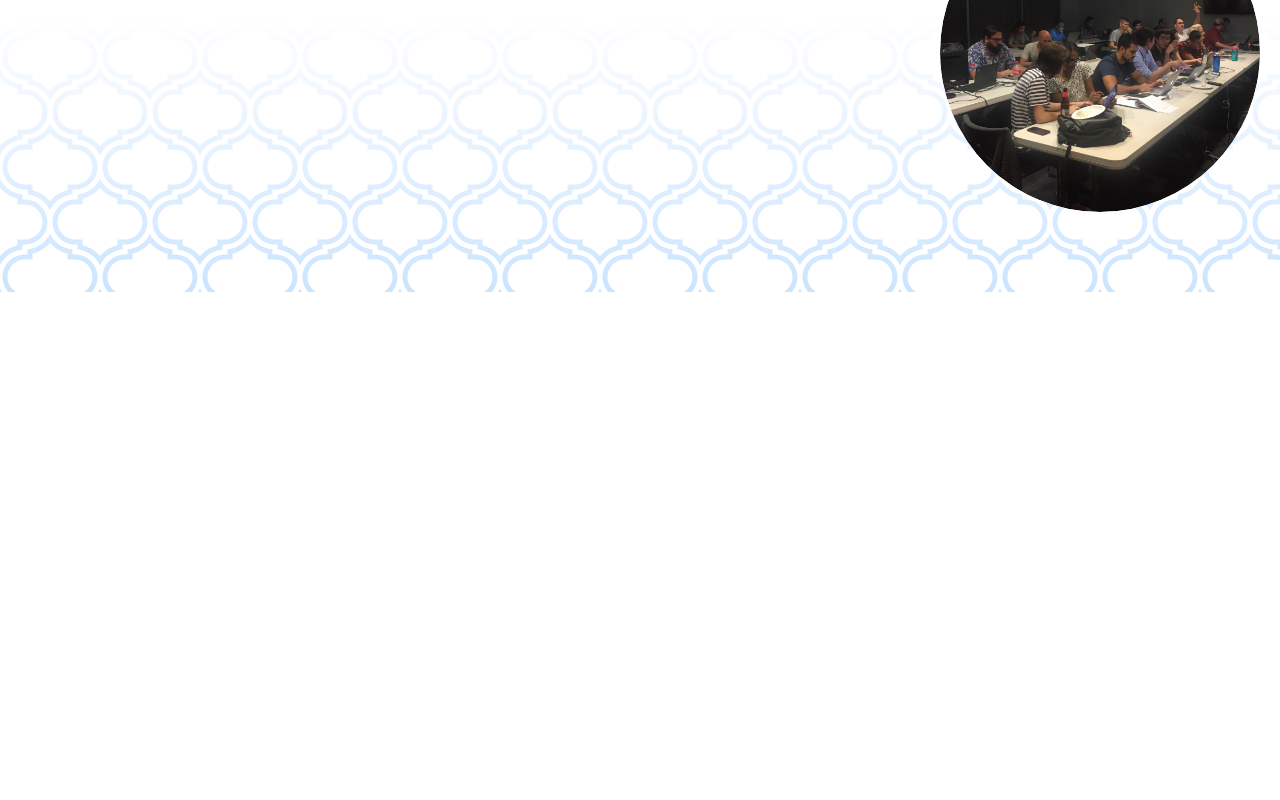
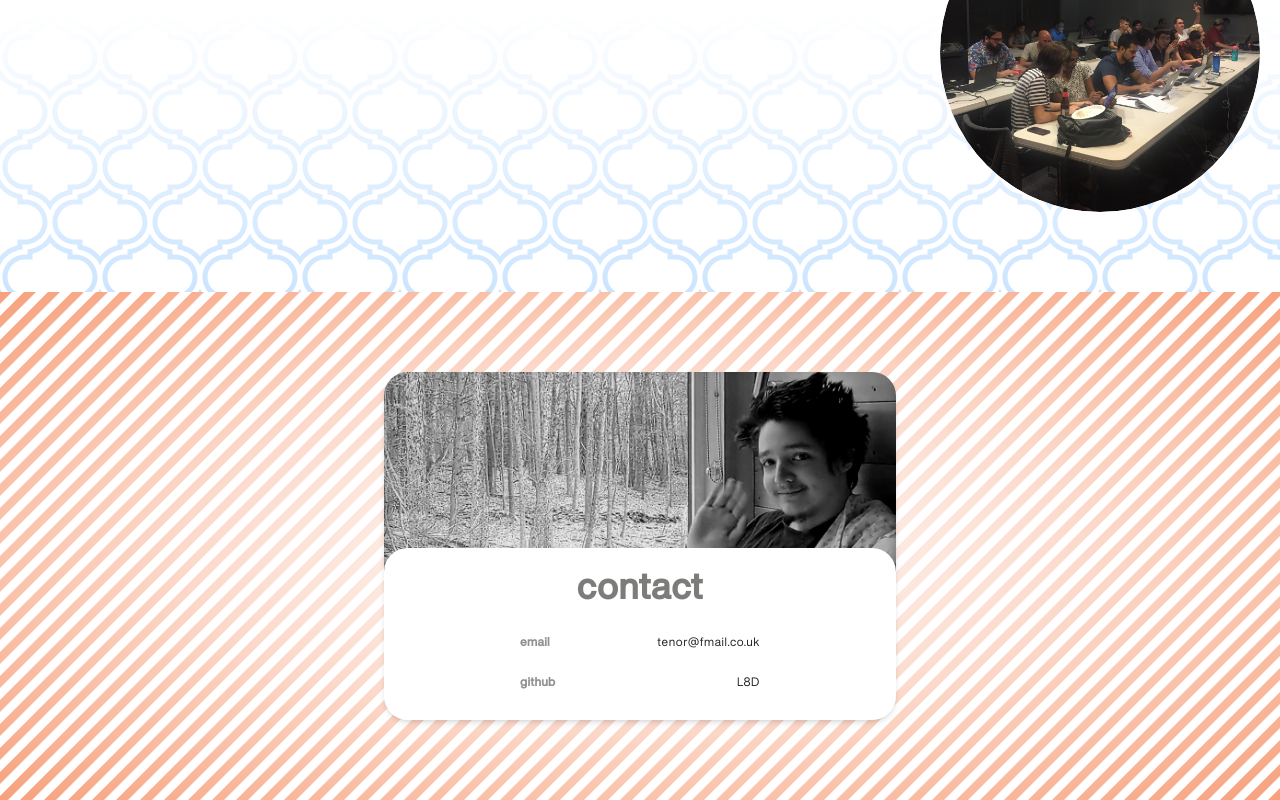
Before and after one commit to L8D/tenorbiel.com, a React (Create React App) app: page / in a window 1280 px wide. Shown: the part 5516-6316 px from the top of the page. Before the commit the page ends 5808 px from the top, so only its background shows below. Built offline with nearby package versions, Linux system fonts and the light colour scheme.

Commit message:
add new contact section to the bottom

```diff
--- a/src/App.tsx
+++ b/src/App.tsx
@@ -1031,6 +1031,94 @@
           />
         </div>
       </Element>
+
+      <div className="bg-[#f7a17c] bg-[url(pattern.svg)] bg-repeat py-20 w-full px-5 relative">
+        <div
+          style={{
+            backgroundImage:
+              "radial-gradient(white, rgba(255, 255, 255, 0.6), transparent)",
+          }}
+          className="absolute inset-0"
+        ></div>
+        <div className="max-w-lg rounded-3xl mx-auto shadow-md z-10 relative">
+          <div className="flex justify-center relative">
+            <img
+              width="auto"
+              className="w-full max-w-lg rounded-t-3xl shadow-inner object-cover object-bottom max-h-[200px]"
+              alt="tenor"
+              src="/tenor-landscape.jpg"
+            />
+
+            <div
+              style={{ boxShadow: "inset 0 -10px 15px rgba(0, 0, 0, 0.4)" }}
+              className="absolute inset-0 h-full rounded-t-3xl"
+            ></div>
+            <div className="absolute inset-x-0 bottom-0 h-6 bg-white rounded-t-3xl"></div>
+          </div>
+
+          <div className="bg-white py-5 rounded-b-3xl px-5 flex flex-col items-center gap-y-5">
+            <div className="-mt-6 inline-block text-4xl font-[HelveticaNowDisplay] font-semibold text-[#252422]/[0.6] tracking-wide lowercase leading-none">
+              contact
+            </div>
+
+            <div className="flex flex-col gap-y-1">
+              <div className="font-[Albert_Sans] text-[#252422]/[0.6]">
+                <a
+                  className="hover:underline leading-none relative group"
+                  rel="noreferrer"
+                  href="mailto:tenor@fmail.co.uk"
+                  target="_blank"
+                >
+                  <div className="absolute inset-0 group-hover:bg-[#252422]/[0.1] group-active:bg-[#252422]/[0.2] rounded-full"></div>
+
+                  <motion.div className="inline-block rounded-full font-[HelveticaNowDisplay] text-white tracking-wide not:border border-[#252422]/[0.1] flex justify-between items-center w-64 py-2">
+                    <div className="px-2 inline-block rounded-full font-[HelveticaNowDisplay] font-semibold text-[#252422]/[0.5] tracking-wide py-1">
+                      email
+                    </div>
+                    <div className="inline-block leading-none font-[Albert_Sans] text-[#252422] pr-2 pl-1.5 tracking-wider">
+                      tenor@fmail.co.uk
+                    </div>
+                  </motion.div>
+                </a>
+              </div>
+
+              <div className="font-[Albert_Sans] text-[#252422]/[0.6]">
+                <a
+                  className="hover:underline leading-none relative group"
+                  rel="noreferrer"
+                  href="https://github.com/L8D"
+                  target="_blank"
+                >
+                  <div className="absolute inset-0 group-hover:bg-[#252422]/[0.1] group-active:bg-[#252422]/[0.2] rounded-full"></div>
+
+                  <motion.div className="inline-block rounded-full font-[HelveticaNowDisplay] text-white tracking-wide flex justify-between items-center w-64 py-2">
+                    <div className="px-2 inline-block rounded-full font-[HelveticaNowDisplay] font-semibold text-[#252422]/[0.5] tracking-wide py-1">
+                      github
+                    </div>
+                    <div className="inline-block leading-none font-[Albert_Sans] text-[#252422] pr-2 pl-1.5 tracking-wider">
+                      L8D
+                    </div>
+                  </motion.div>
+                </a>
+              </div>
+            </div>
+
+            {/*
+            <div className="flex justify-between w-full gap-5 items-center opacity-75">
+              <div className="grow border-t border-[#f7a17c]"></div>
+              <div className="text-[#f7a17c] text-lg font-[HelveticaNowDisplay] font-semibold leading-none">
+                or
+              </div>
+              <div className="grow border-t border-[#f7a17c]"></div>
+            </div>
+
+            <div className="inline-block text-4xl font-[HelveticaNowDisplay] font-semibold text-[#252422]/[0.6] tracking-wide lowercase leading-none">
+              schedule a call
+            </div>
+              */}
+          </div>
+        </div>
+      </div>
     </>
   );
 }
```
Also changed, not shown: public/tenor-landscape.jpg (added).
